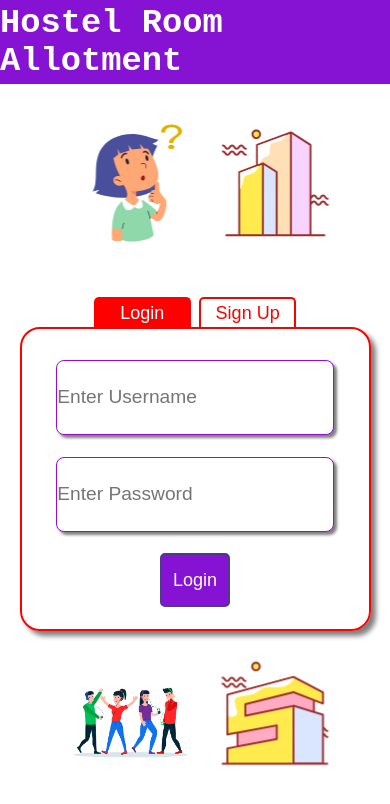
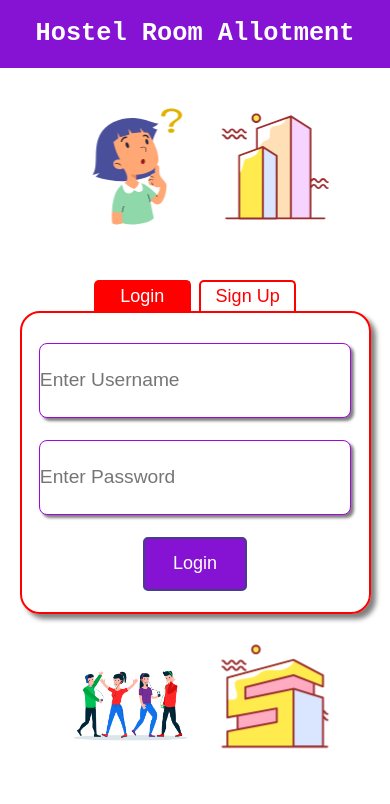
Before and after one commit to SoumabhoDev/HostelRoomAllotment, a plain HTML site: page index.html in a window 390 px wide. Drawn offline with Linux system fonts and the light colour scheme.

Commit message:
modified:   styles/index.css

```diff
--- a/styles/index.css
+++ b/styles/index.css
@@ -227,7 +227,8 @@ header {
     height: 80%;
   }
   header {
-    font-size: 4vh;
+    font-size: 3vh;
+    height: 8vh;
   }
   .container {
     flex-direction: column;
@@ -274,4 +275,16 @@ header {
     width: 40%;
     animation: hostel_anim_left2_mob 10s 4s infinite;
   }
+  #user {
+    width: 90%;
+  }
+  #password {
+    width: 90%;
+  }
+  #email {
+    width: 90%;
+  }
+  .login_button {
+    width: 30%;
+  }
 }
```
